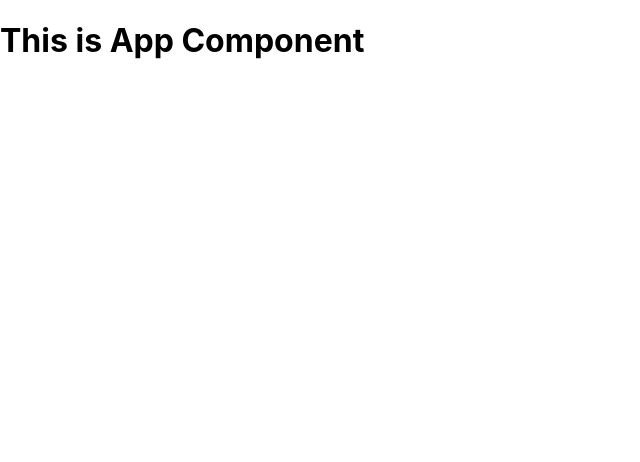
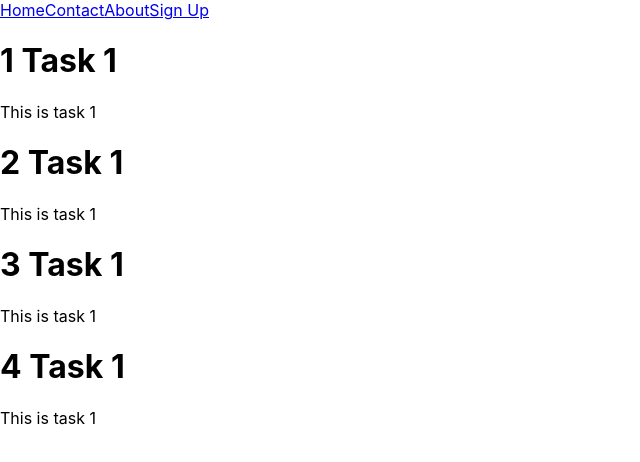
Before and after one commit to shantanushubham/LPU-React-Batch1-2022, a React (Create React App) app in the folder 24-01/first-app/: page /tasks in a window 1280 px wide. Shown: the top 462 px of the page, without its empty margins (0-640 px from the left). Built offline with nearby package versions, Linux system fonts and the light colour scheme.

Commit message:
Add 02/02 code

```diff
--- a/24-01/first-app/package.json
+++ b/24-01/first-app/package.json
@@ -9,6 +9,7 @@
     "prop-types": "^15.8.1",
     "react": "^17.0.2",
     "react-dom": "^17.0.2",
+    "react-router-dom": "^6.2.1",
     "react-scripts": "5.0.0",
     "web-vitals": "^2.1.4"
   },
--- a/24-01/first-app/src/App.js
+++ b/24-01/first-app/src/App.js
@@ -1,48 +1,29 @@
-import React, { Component } from "react";
+import React from "react";
+import { BrowserRouter, Routes, Route } from "react-router-dom";
 import SignUpForm from "./components/SIgnUpForm";
+import Header from "./components/Header";
 import SumNumbers from "./components/SumNumbers";
+import TaskScreen from "./components/TaskScreen";
+import CounterComponent from "./components/CounterComponent";
 
-// const App = () => {
-//   return (
-//     <div>
-//       <h1>This is App Component</h1>
-//       <SignUpForm />
-//     </div>
-//   );
-// };
-
-class App extends Component {
-  constructor(props) {
-    super(props);
-    this.h1Element = React.createRef();
-  }
-
-  render() {
-    return (
-      <div>
-        <h1
-          ref={this.h1Element}
-          onClick={() => console.log({...this.h1Element.current})}
-        >
-          This is App Component
-        </h1>
-      </div>
-    );
-  }
-}
+const App = () => {
+  return (
+    <div>
+      <BrowserRouter>
+        <Header />
+        <Routes>
+          <Route path={"/"} element={<h1>This is on Home Page</h1>} />
+          <Route path={"/contact"} element={<h1>This is on Contact Page</h1>} />
+          <Route path={"/about"} element={<h1>This is on About Page</h1>} />
+          <Route path={"/signup"} element={<SignUpForm />}>
+            <Route path={"sum"} element={<SumNumbers />} />
+          </Route>
+          <Route path={"/tasks"} element={<TaskScreen />} />
+          <Route path={"/counter"} element={<CounterComponent />} />
+        </Routes>
+      </BrowserRouter>
+    </div>
+  );
+};
 
 export default App;
-
-///    div
-//    /   \
-///  Test  Test
-
-//    section
-//    /    \
-//   Test  Test
-
-//     LinkedInApp
-//       /    \
-//      Nav   Page
-//              |
-//           HomePage
--- a/24-01/first-app/src/apis/testApi.js
+++ b/24-01/first-app/src/apis/testApi.js
@@ -6,7 +6,7 @@
   });
 };
 
-let tasks = [
+export let tasks = [
   {
     taskNumber: 1,
     taskName: "Task 1",
@@ -29,6 +29,13 @@
   },
 ];
 
+export const getAllTasks = () =>
+  new Promise((resolve, reject) => {
+    setTimeout(() => {
+      resolve(tasks);
+    }, 3000);
+  });
+
 // Create 2 components:
 // 1. AllTasks
 // Fetch a list of all tasks when the component comes to the screen and render it.
--- /dev/null
+++ b/24-01/first-app/src/components/CounterComponent.js
@@ -0,0 +1,56 @@
+import React, { useReducer } from "react";
+
+const countReducer = (state, action) => {
+  switch (action.type) {
+    case "increment":
+      return { count: state.count + action.payload }; // setState({ count: state.count + 1 });
+    case "decrement":
+      return { count: state.count - action.payload };
+    default:
+      return state;
+  }
+};
+
+const CounterComponent = () => {
+  const [state, dispatch] = useReducer(countReducer, { count: 0 });
+
+  return (
+    <div>
+      <h1>The count is {state.count}</h1>
+      <button onClick={() => dispatch({ type: "increment", payload: 2 })}>
+        Increase
+      </button>
+      <button onClick={() => dispatch({ type: "decrement", payload: 2 })}>
+        Decrease
+      </button>
+    </div>
+  );
+};
+
+export default CounterComponent;
+
+// useReducer is a function that takes 2 arguments.
+// 1. A reducer function
+// 2. An initial value of state
+
+// useReducer returns an array of 2 values.
+// 1. The current state
+// 2. A dispatch function
+
+// A reducer function controls how the state will be changed given a certain action
+
+// An action is an object!
+// It has 2 key value pairs
+// 1. type: a string that defines what action is being performed
+// 2. payload: an object/value that contains the data that will be used to update the state (optional)
+// const [name, setName]  = useState("")
+// {type: "updateName", payload: "Rahul"}
+
+// Use useEffect and useReducer Task
+// {productID: 123, name: , price: , gst:, totalPayable: }
+// Create an array of products
+// 1. In a component, show the list of all products using useEffect simulating API
+// 2. Use useReducer to add, update and remove a product using the productID
+// (Hints: Think of using a object instead of an array, learn splice() in JS, use spread operator)
+// 3. If you cannot do this using useReducer do it using useState.
+// 4. Use a form to add a new product!
--- /dev/null
+++ b/24-01/first-app/src/components/Header.js
@@ -0,0 +1,15 @@
+import React from "react";
+import { Link } from "react-router-dom";
+
+const Header = () => {
+  return (
+    <nav>
+      <Link to={"/"}>Home</Link>
+      <Link to={"/contact"}>Contact</Link>
+      <Link to={"/about"}>About</Link>
+      <Link to={"/signup"}>Sign Up</Link>
+    </nav>
+  );
+};
+
+export default Header;
--- a/24-01/first-app/src/components/SIgnUpForm.js
+++ b/24-01/first-app/src/components/SIgnUpForm.js
@@ -1,4 +1,5 @@
 import React, { useRef, useState } from "react";
+import { Link, Outlet, useNavigate, useParams, useLocation } from "react-router-dom";
 import { isValidUser } from "../Validators";
 
 const SignUpForm = () => {
@@ -11,8 +12,14 @@
   const [error, setError] = useState("");
   const passwordElement = useRef(null);
 
+  let navigate = useNavigate();
+  let params = useParams();
+  let location = useLocation();
+
   let handleChange = (e) =>
     setState({ ...state, [e.target.name]: e.target.value });
+
+  console.log(location);
 
   return (
     <form
@@ -21,6 +28,7 @@
         console.log(`The password is: ${passwordElement.current.value}`);
         if (isValidUser({ ...state })) {
           console.log("User is valid!", state);
+          navigate("/");
         } else {
           setError("The user is invalid!");
           console.log("User is invalid");
@@ -62,8 +70,26 @@
       />
       <button type={`submit`}>Submit</button>
       <span style={{ color: "red" }}>{error}</span>
+      <Link to={"sum"}>Sum Component</Link>
+      <button
+        onClick={(e) => {
+          // Write some code to go to sum component
+          navigate("sum");
+        }}
+      >
+        Go to Sum Component
+      </button>
+      <Outlet />
     </form>
   );
 };
 
 export default SignUpForm;
+
+// Create a react app of 4 pages
+// 1 is login
+// 2 is signup
+// 3 is profile
+// 4 landing page of some company
+
+// We can go from login to signup and vice versa
--- a/24-01/first-app/src/components/SumNumbers.js
+++ b/24-01/first-app/src/components/SumNumbers.js
@@ -16,13 +16,13 @@
     });
   }
 
-  componentDidUpdate() {
-    console.log("Component has updated!");
-    this.setState({
-      ...this.state,
-      sumString: `The sum is: ${this.state.sum}`,
-    });
-  }
+  // componentDidUpdate() {
+  //   console.log("Component has updated!");
+  //   this.setState({
+  //     ...this.state,
+  //     sumString: `The sum is: ${this.state.sum}`,
+  //   });
+  // }
 
 
   setSum = (sum) => {
--- /dev/null
+++ b/24-01/first-app/src/components/TaskScreen.js
@@ -0,0 +1,42 @@
+import React, { useEffect, useState } from "react";
+import { getAllTasks } from "../apis/testApi";
+
+const TaskScreen = () => {
+  const [allTasks, setAllTasks] = useState([]);
+  const [count, setCount] = useState(0);
+
+  useEffect(() => {
+    console.log("TaskScreen Mounted");
+    getAllTasks().then((foundTasks) => setAllTasks(foundTasks));
+  }, [count]);
+
+  useEffect(() => {
+    console.log("TaskScreen Updated");
+  });
+
+  return allTasks.map((task, index) => (
+    <div
+      key={index}
+      onClick={(e) => {
+        console.log("Clicked");
+        setCount(count + 1);
+      }}
+    >
+      <h1>
+        {task.taskNumber} {task.taskName}
+      </h1>
+      <p>{task.taskDescription}</p>
+    </div>
+  ));
+};
+
+export default TaskScreen;
+
+// useEffect
+// 1. It takes 2 arguments
+// A. The first argument is a function that will be called after the component is rendered
+// B. The second argument is an array of values that will be watched for changes (optional)
+// B.a. No array passed: useEffect will run on initial render and every state update
+// B.b. Empty Array passed: useEffect will run only on initial render
+// B.c. Array of values passed: useEffect will run only on initial render and every time
+// when the value of any variable in the array changes
```
Also changed, not shown: 1 other file (tests, documents, lock files or other folders).
